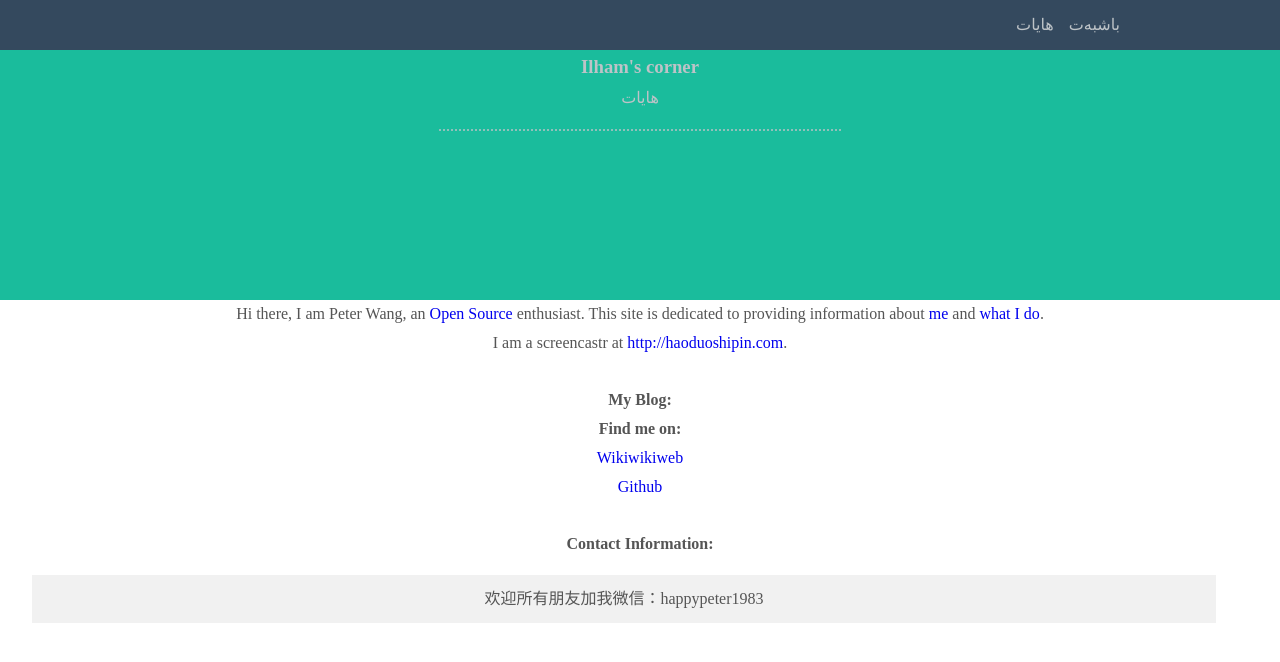
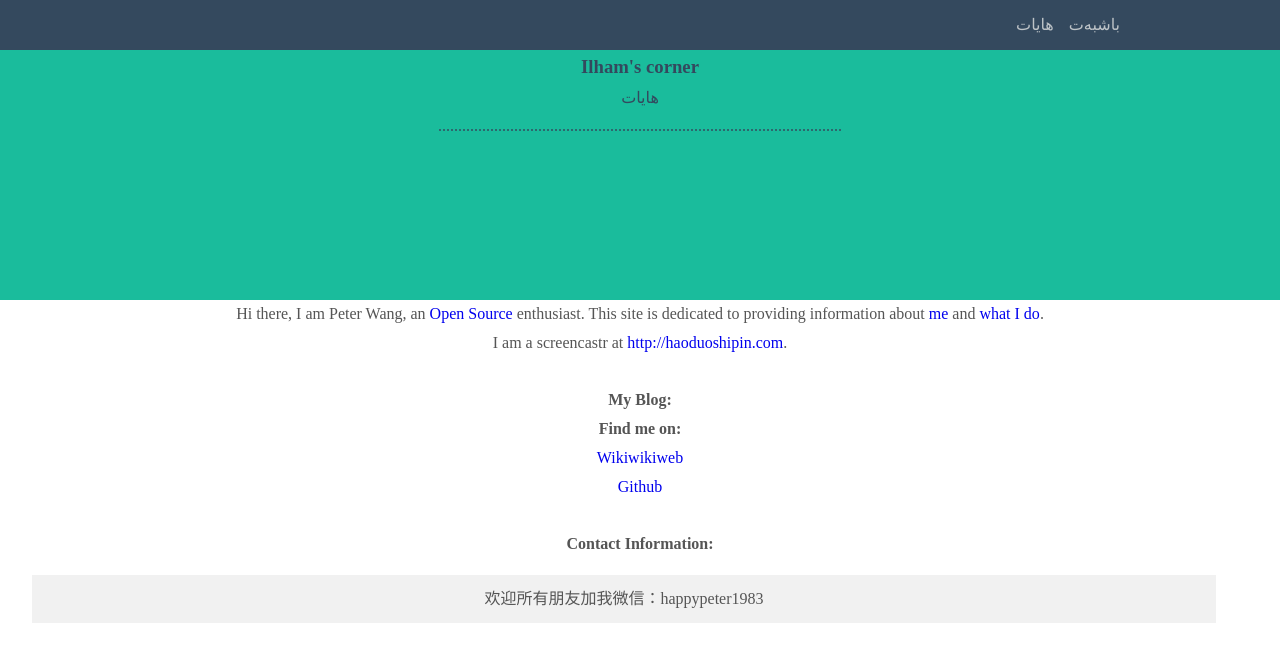
Before and after one commit to ilhamxyz/ilhamxyz.github.io, a Jekyll site: the page built from index.markdown, in a window 1280 px wide. Shown: the top 662 px of the page. Built offline with Jekyll 4.4.1, drawn with Linux system fonts in a browser that asks for light colours.

Commit message:
Update ilham.css

```diff
--- a/css/ilham.css
+++ b/css/ilham.css
@@ -28,5 +28,5 @@ body{
 	color: #ECF0F1;
 }
 .header .banner{
-	color:#BDC3C7;
+	color:#34495E;
 }
```
